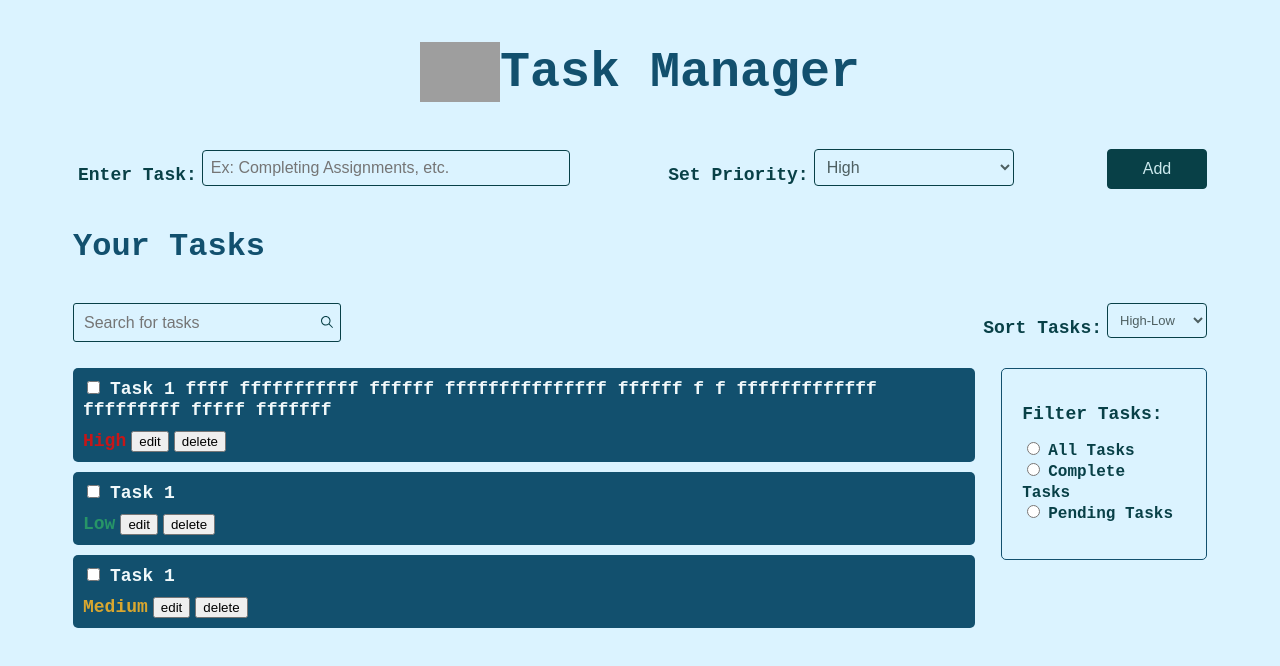
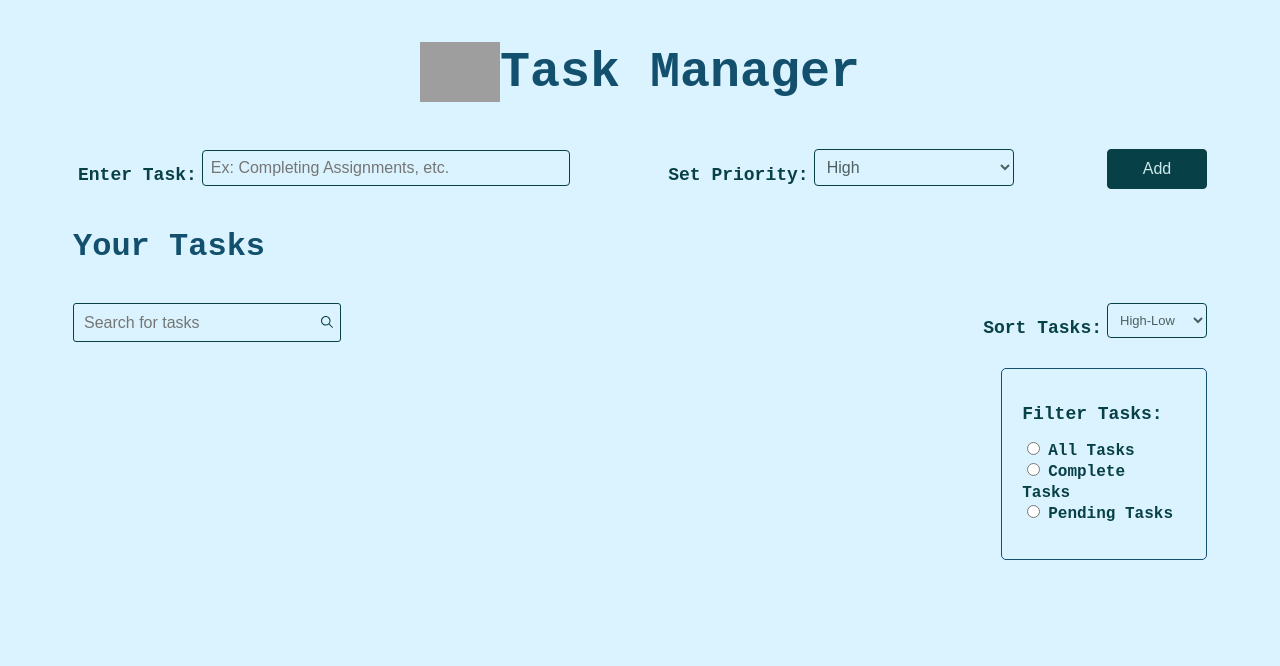
Before and after one commit to hruthvikababburi/CodingSamuraiProjects, a React (Create React App) app in the folder TaskManagement(Todos)/my-todos-app/: page / in a window 1280 px wide. Shown: the top 666 px of the page. Built offline with nearby package versions, Linux system fonts and the light colour scheme; grey boxes are pictures that could not be loaded; the HTML template or start-up script is replaced by a standard one.

Commit message:
used useState() to manage taskLists, input task and other variables. Installed uuid to get unique id's for each task in List. Also added Delete item functionality for each task.

```diff
--- a/TaskManagement(Todos)/my-todos-app/package.json
+++ b/TaskManagement(Todos)/my-todos-app/package.json
@@ -10,6 +10,7 @@
     "react-dom": "^18.2.0",
     "react-icons": "^5.0.1",
     "react-scripts": "5.0.1",
+    "uuid": "^9.0.1",
     "web-vitals": "^2.1.4"
   },
   "scripts": {
--- a/TaskManagement(Todos)/my-todos-app/src/App.css
+++ b/TaskManagement(Todos)/my-todos-app/src/App.css
@@ -215,6 +215,9 @@ label{
 }
 .task-tools{
   margin-top: 10px;
+  display: flex;
+  justify-content: space-between;
+  align-items: center;
 }
 
 .form-3-filter-tasks-md{
@@ -241,8 +244,9 @@ label{
 }
 .task-priority{
   font-family: 'Courier New', Courier, monospace;
-  font-size: large;
-  font-weight: 900;
+  font-size: medium;
+  font-weight: 700;
+  margin-bottom: 0px;
 }
 .high{
   color:#c61618;
@@ -255,6 +259,7 @@ label{
 }
 .edit-save-del-btn{
   margin-left: 5px;
+  cursor: pointer;
 }
 
 
--- a/TaskManagement(Todos)/my-todos-app/src/Components/Main.js
+++ b/TaskManagement(Todos)/my-todos-app/src/Components/Main.js
@@ -1,24 +1,73 @@
-import React from 'react'
+import React, { useState } from 'react'
+import {v4 as uuidv4} from 'uuid'
 import { IoIosSearch } from "react-icons/io";
+import Task from './Task';
 
 export default function Main() {
+  const [tasksList,setTasksList] = useState([]);
+
+  const [taskText,setTaskText] = useState('')
+  const [taskPriority,setTaskPriority] = useState('High')
+
+  const handleTaskTextChange=(e)=>{
+    setTaskText(e.target.value)
+  }
+
+  const handleTaskPriorityChange=(e)=>{
+    setTaskPriority(e.target.value)
+  }
+
+  const handleTaskAddition=(e)=>{
+    e.preventDefault();
+
+    if(taskText.trim() === ''){
+        alert('Enter valid task to add!')
+    }
+    else{
+        const newTask = {
+            id: uuidv4(),
+            task: taskText,
+            priority: taskPriority,
+            isChecked: false
+        }
+        setTasksList((pre)=>{
+            return [...pre,newTask]
+        })
+        setTaskText('');
+        setTaskPriority('High');
+      }
+  }
+
+  const handleDeleteTask = (id)=>{
+    const newList = tasksList.filter((eachTask)=> eachTask.id !== id)
+    setTasksList(newList)
+  }
+
+  const handleEditTask=()=>{
+
+  }
+
+
+
+
+
   return (
     <div className='main-comp'>
         <div className='heading-cont'>
             <img src='https://www.freeiconspng.com/uploads/tasks-icon-33.png' alt='logo' className='logo'/>
             <h1 className='heading'>Task Manager</h1>
         </div>
-         <form className='form-el'>
+         <form className='form-el' onSubmit={handleTaskAddition}>
             <div className='input-divs'>
                 <label htmlFor='taskEl'>Enter Task:</label>
-                <input type='text' id='taskEl' placeholder='Ex: Completing Assignments, etc.' className='task-el'/>
+                <input type='text' id='taskEl' placeholder='Ex: Completing Assignments, etc.' className='task-el' onChange={handleTaskTextChange} value={taskText}/>
             </div>
             <div className='input-divs'>
                 <label htmlFor='priorityEl'>Set Priority:</label>
-                <select id='priorityEl' className='priority-el'>
-                    <option>High</option>
-                    <option>Medium</option>
-                    <option>Low</option>
+                <select id='priorityEl' className='priority-el' onChange={handleTaskPriorityChange} value={taskPriority}>
+                    <option value='High'>High</option>
+                    <option value='Medium'>Medium</option>
+                    <option value='Low'>Low</option>
                 </select>
             </div>
             <button type='submit' className='add-btn'>Add</button>
@@ -62,41 +111,12 @@ export default function Main() {
                 </form>
          <div className='tasks-and-filter-cont'>
             <div className='tasks-list-cont'>
-                <div className='each-task-cont'>
-                    <div className='main-task-cont'>
-                        <input type='checkbox' id='checkBox' className='check-box'/>
-                        <label htmlFor='checkbox' className='each-task'>Task 1 ffff fffffffffff ffffff fffffffffffffff ffffff f f    fffffffffffff fffffffff fffff fffffff </label>
-                    </div>
-                    <div className='task-tools'>
-                        <span className='task-priority high'>High</span>
-                        <button className='edit-save-del-btn'>edit</button>
-                        <button className='edit-save-del-btn'>delete</button>
-                    </div>
-                </div>
-                <div className='each-task-cont'>
-                    <div className='main-task-cont'>
-                        <input type='checkbox' id='checkBox' className='check-box'/>
-                        <label htmlFor='checkbox' className='each-task'>Task 1</label>
-                    </div>
+                {tasksList.map((eachTask)=>{
+                    return(
+                        <Task key={eachTask.id} eachTask={eachTask} handleDeleteTask={handleDeleteTask} handleEditTask={handleEditTask}/>
+                    )
 
-                    <div className='task-tools'>
-                        <span className='task-priority low'>Low</span>
-                        <button className='edit-save-del-btn'>edit</button>
-                        <button className='edit-save-del-btn'>delete</button>
-                    </div>
-                </div>
-                <div className='each-task-cont'>
-                    <div className='main-task-cont'>
-                        <input type='checkbox' id='checkBox' className='check-box'/>
-                        <label htmlFor='checkbox' className='each-task'>Task 1</label>
-                    </div>
-
-                    <div className='task-tools'>
-                        <span className='task-priority medium'>Medium</span>
-                        <button className='edit-save-del-btn'>edit</button>
-                        <button className='edit-save-del-btn'>delete</button>
-                    </div>
-                </div>
+                })}
             </div>
 
             <form className='form-3-filter-tasks-md'>
--- /dev/null
+++ b/TaskManagement(Todos)/my-todos-app/src/Components/Task.js
@@ -0,0 +1,26 @@
+import React from 'react'
+
+export default function Task(props) {
+   const  {eachTask,handleDeleteTask} = props
+   const editTask=()=>{
+
+   }
+   const deleteTask=()=>{
+    handleDeleteTask(eachTask.id)
+   }
+  return (
+        <div className='each-task-cont'>
+            <div className='main-task-cont'>
+                <input type='checkbox' id='checkBox' className='check-box' checked={eachTask.isChecked}/>
+                <label htmlFor='checkbox' className='each-task'>{eachTask.task}</label>
+            </div>
+            <div className='task-tools'>
+                <span className={`task-priority ${eachTask.priority.toLowerCase()}`}>{eachTask.priority}</span>
+                <div className=''>
+                    <button className='edit-save-del-btn' onClick={editTask}>edit</button>
+                    <button className='edit-save-del-btn' onClick={deleteTask}>delete</button>
+                </div>
+            </div>
+        </div>
+  )
+}
```
Also changed, not shown: 1 other file (tests, documents, lock files or other folders).
